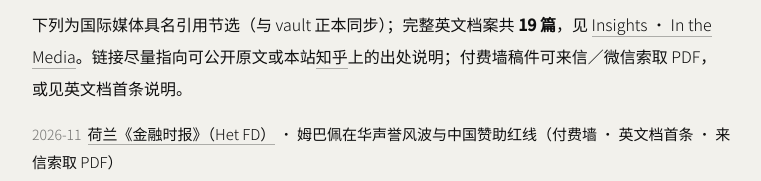
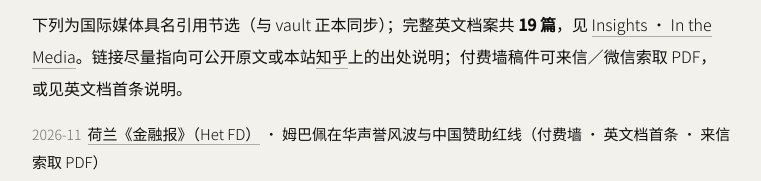
Before and after one commit to weikan0913/conduitasia, a plain HTML site: page cn-insights.html in a window 1280 px wide. Shown: the part 3100-3281 px from the top of the page, without its empty margins (226-987 px from the left). Drawn offline with Linux system fonts and the light colour scheme.

Commit message:
Fix Het FD outlet label on cn-insights media excerpt.
Co-authored-by: Cursor <cursoragent@cursor.com>

```diff
--- a/cn-insights.html
+++ b/cn-insights.html
@@ -173,7 +173,7 @@
             <h3 class="media-subhead">国际媒体</h3>
             <p class="media-intl-note">下列为国际媒体具名引用节选（与 vault 正本同步）；完整英文档案共 <strong>19 篇</strong>，见 <a href="insights.html#in-the-media">Insights · In the Media</a>。链接尽量指向可公开原文或本站<a href="https://www.zhihu.com/people/wei-98-49" target="_blank" rel="noopener">知乎</a>上的出处说明；付费墙稿件可来信／微信索取 PDF，或见英文档首条说明。</p>
             <ul class="media-archive media-archive-compact">
-                <li><span class="media-date">2026-11</span><a href="insights.html#in-the-media">荷兰《金融时报》（Het FD）</a> · 姆巴佩在华声誉风波与中国赞助红线（付费墙 · 英文档首条 · 来信索取 PDF）</li>
+                <li><span class="media-date">2026-11</span><a href="insights.html#in-the-media">荷兰《金融报》（Het FD）</a> · 姆巴佩在华声誉风波与中国赞助红线（付费墙 · 英文档首条 · 来信索取 PDF）</li>
                 <li><span class="media-date">2026-10</span><a href="https://www.reuters.com/business/retail-consumer/mbappes-mao-remarks-expose-costs-crossing-chinas-red-lines-2026-10-28/" target="_blank" rel="noopener">路透社</a> · 姆巴佩言论与中国红线；情绪、平台与模糊边界</li>
                 <li><span class="media-date">2026-10</span><a href="https://asia.nikkei.com/spotlight/sports/chinese-brands-drop-soccer-star-kylian-mbappe-for-offending-nation" target="_blank" rel="noopener">《日经亚洲》</a> · 蒙牛、东鹏终止姆巴佩代言；本土情绪与全球球星合约风险</li>
                 <li><span class="media-date">2026-10</span><a href="https://asia.nikkei.com/spotlight/sports/nba-s-china-rebound-fuels-local-business-champions-global-push" target="_blank" rel="noopener">《日经亚洲》</a> · NBA 中国赛与澳门周末；本土品牌主场与内地日常参与</li>
```
